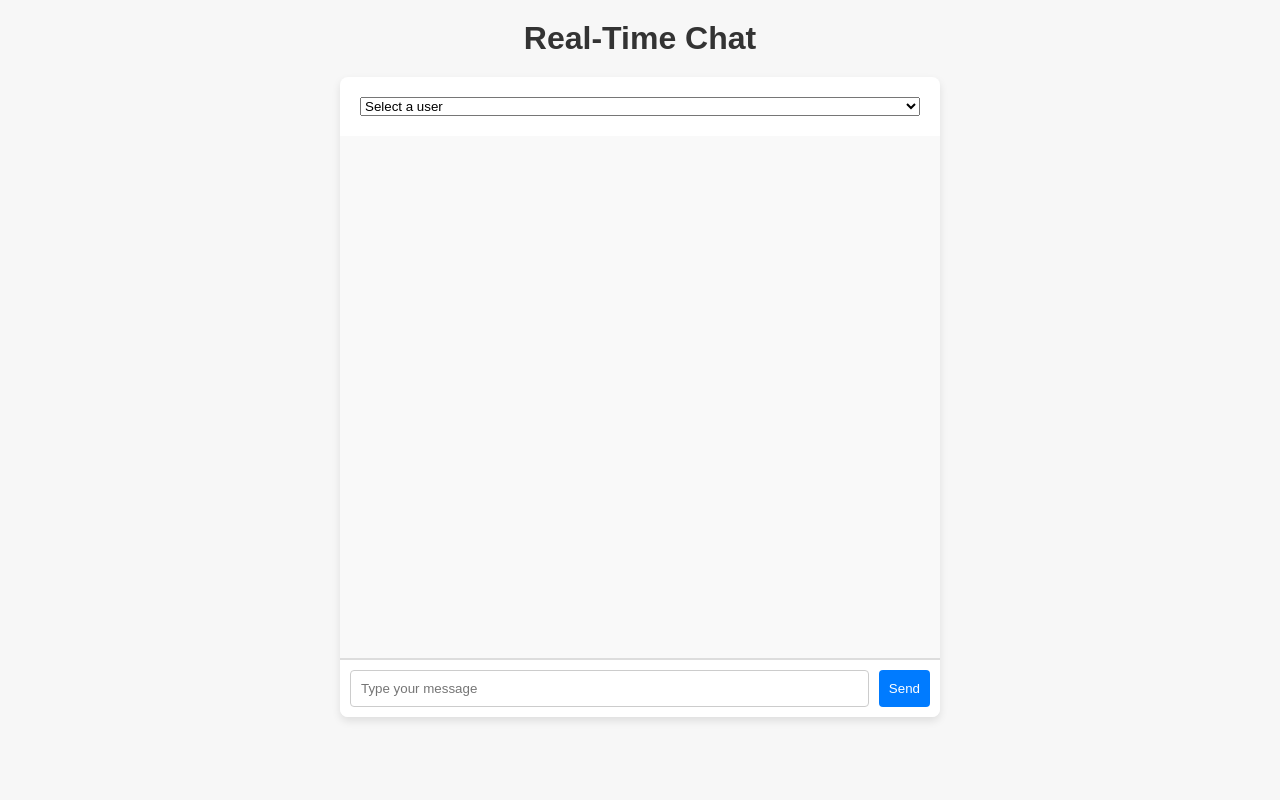
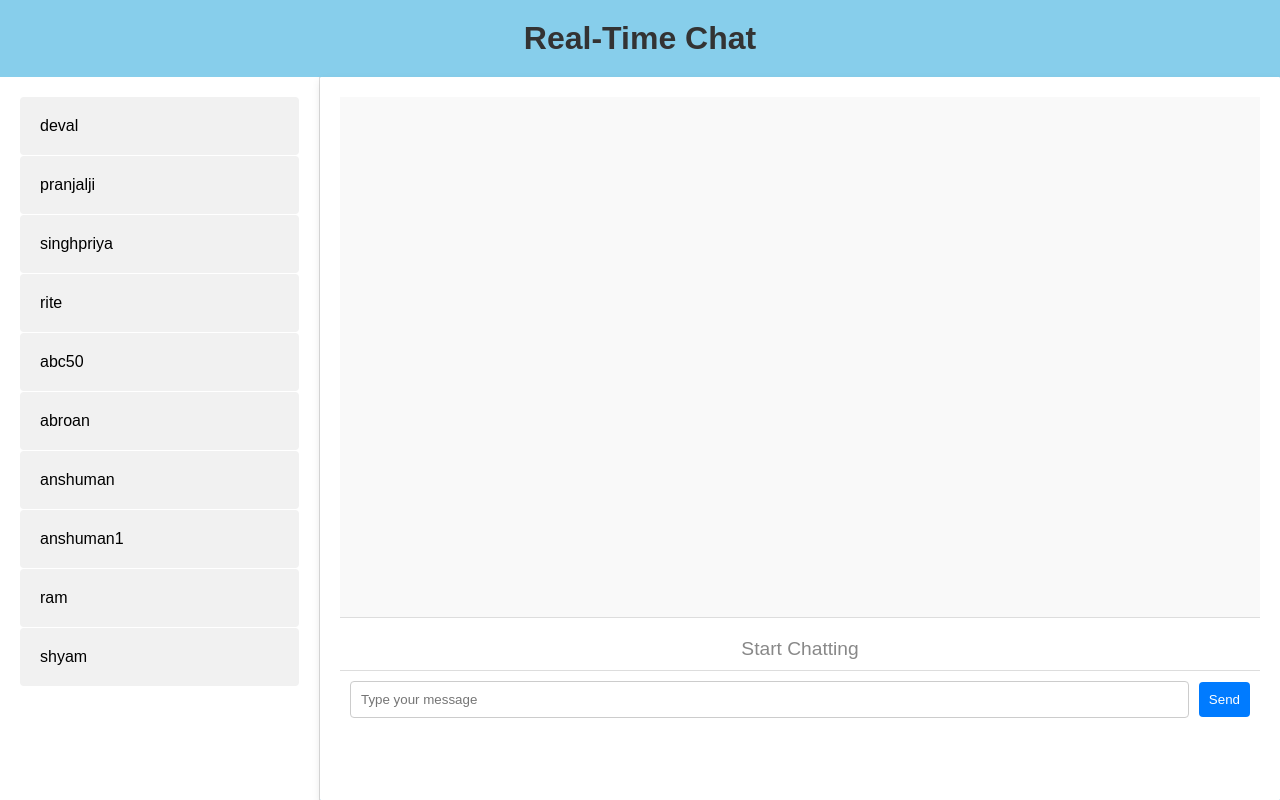
Before and after one commit to Rohit-Yadav123/chatapp, a Django app: page /chat in a window 1280 px wide. Run offline with Django 3.2, Linux system fonts and the light colour scheme; a user stored in the database is signed in; data comes from the database, SQL or seed files in the repository.

Commit message:
updated the ui of the chat page

```diff
--- a/task/settings.py
+++ b/task/settings.py
@@ -114,7 +114,7 @@ TEMPLATES = [
 ]
 
 WSGI_APPLICATION = 'task.wsgi.application'
-
+LOGIN_REDIRECT_URL = 'chat'
 
 # Database
 # https://docs.djangoproject.com/en/2.1/ref/settings/#databases
--- a/task/views.py
+++ b/task/views.py
@@ -24,7 +24,7 @@ def login(request):
 
         if user is not None:
             auth.login(request,user)
-            return redirect("/")
+            return redirect("/chat")
         else:
             messages.info(request,"invalid credential")
             return redirect("login")
--- a/templates/chat.html
+++ b/templates/chat.html
@@ -7,27 +7,76 @@
     <style>
         body {
             font-family: Arial, sans-serif;
-            background-color: #f7f7f7;
+            background-color: skyblue;
             margin: 0;
             padding: 0;
+            display: flex;
+            flex-direction: column;
+            height: 100vh;
         }
 
+        /* Header */
         h1 {
             text-align: center;
             margin: 20px 0;
             color: #333;
         }
 
+        /* Container for user list and chat area */
         #chat-container {
             display: flex;
+            width: 100%;
+            flex: 1;
+        }
+
+        /* User list section */
+        #users-section {
+            width: 25%;
+            background-color: #fff;
+            border-right: 1px solid #ddd;
+            padding: 20px;
+            box-sizing: border-box;
+            overflow-y: auto;
+        }
+
+        #users-section ul {
+            list-style: none;
+            padding: 0;
+            margin: 0;
+        }
+
+        #users-section ul li {
+            padding: 20px;
+            background-color: #f1f1f1;
+            margin-bottom: 1px;
+            border-radius: 4px;
+            cursor: pointer;
+        }
+
+        #users-section ul li:hover {
+            background-color: #007bff;
+            color: white;
+        }
+
+        /* Chat area section */
+        #chat-section {
+            flex: 1;
+            display: flex;
             flex-direction: column;
-            height: 80vh;
-            max-width: 600px;
-            margin: 0 auto;
+            padding: 20px;
             background-color: white;
-            border-radius: 8px;
+            border-radius: 1px;
             box-shadow: 0 4px 8px rgba(0, 0, 0, 0.1);
             overflow: hidden;
+        }
+
+        /* User's name in the chat section */
+        #chat-header {
+            font-size: 1.5em;
+            font-weight: bold;
+            color: #333;
+            margin-bottom: 20px;
+            display: none; /* Initially hidden */
         }
 
         #messages {
@@ -37,7 +86,8 @@
             background-color: #f9f9f9;
             border-bottom: 1px solid #ddd;
             display: flex;
-            flex-direction: column;  /* Latest messages at the bottom */
+            flex-direction: column;
+            max-height: 60vh;
         }
 
         #messages .message {
@@ -50,13 +100,13 @@
 
         .sent {
             background-color: #e1ffc7;
-            align-self: flex-end;  /* Align to the right */
+            align-self: flex-end;
             text-align: right;
         }
 
         .received {
             background-color: #f1f1f1;
-            align-self: flex-start;  /* Align to the left */
+            align-self: flex-start;
             text-align: left;
         }
 
@@ -66,15 +116,22 @@
             margin-top: 5px;
         }
 
-        #users {
-            margin: 20px;
+        #loading {
+            text-align: center;
+            font-size: 1.2em;
+            color: #007bff;
         }
 
+        /* Message input form */
         #message-form {
-            display: flex;
             padding: 10px;
             border-top: 1px solid #ddd;
             background-color: #fff;
+            flex-shrink: 0;
+            display: none; /* Initially hidden */
+            align-items: center;
+            margin-top: 10px;
+            display: flex;
         }
 
         #message-input {
@@ -98,21 +155,37 @@
             background-color: #0056b3;
         }
 
-        #loading {
+        /* Start Chatting Text */
+        #start-chatting {
             text-align: center;
             font-size: 1.2em;
-            color: #007bff;
+            color: #888;
+            margin-top: 20px;
+            display: block; /* Show initially */
         }
+
     </style>
 </head>
 <body>
 
+    <!-- Header Section -->
     <h1>Real-Time Chat</h1>
 
+    <!-- Main Content Container -->
     <div id="chat-container">
-        <select id="users">
+        <!-- Users List Section -->
+        <div id="users-section">
+            <ul id="user-list">
                 <!-- Users will be populated here -->
-        </select>
+            </ul>
+        </div>
+
+        <!-- Chat Area Section -->
+        <div id="chat-section">
+            <!-- Chat header showing the selected user's name -->
+            <div id="chat-header">
+                C<span id="selected-user-name"></span>
+            </div>
 
             <div id="messages">
                 <!-- Messages will be shown here -->
@@ -120,57 +193,63 @@
 
             <div id="loading" style="display:none;">Loading previous messages...</div>
 
+            <div id="start-chatting">
+                Start Chatting
+            </div>
+
             <form id="message-form">
                 <input type="text" id="message-input" placeholder="Type your message" autocomplete="off">
                 <button type="submit">Send</button>
             </form>
         </div>
+    </div>
 
     <script>
-        // Pass the logged-in user's username from Django to JavaScript
         const currentUser = "{{ user.username }}";  // Replace with the actual Django template variable
+        let chatSocket = null;
+        let selectedRecipientId = null;
+        let selectedRecipientName = ""; // Store the selected recipient's name
 
-        let chatSocket = null;
-
-        // Fetch the list of users
+        // Fetch the list of users and display them as clickable items
         async function fetchUsers() {
             const response = await fetch('/messaging/api/users/');
             const data = await response.json();
-            const select = document.getElementById("users");
+            const userList = document.getElementById("user-list");
 
+            // Clear the user list first
+            userList.innerHTML = '';
 
-            // Add a default option as the first element
-            const defaultOption = document.createElement("option");
-            defaultOption.value = "";  // Empty value to signify no selection
-            defaultOption.textContent = "Select a user";
-            select.appendChild(defaultOption);
-
+            // Populate the user list with clickable names
             data.users.forEach(user => {
-                const option = document.createElement("option");
-                option.value = user.id; // Use user.id instead of username
-                option.textContent = user.username;
-                select.appendChild(option);
+                const listItem = document.createElement("li");
+                listItem.textContent = user.username;
+                listItem.dataset.userId = user.id; // Store the user ID as a data attribute
+                listItem.addEventListener("click", function() {
+                    selectUser(user.id, user.username); // When a user is clicked, select it
+                });
+                userList.appendChild(listItem);
             });
         }
 
         fetchUsers();
 
-        // Open WebSocket connection when a user is selected
-        document.getElementById("users").addEventListener("change", async function() {
-            const recipientId = this.value; // Get the selected recipient's ID
-            console.log("Recipient ID selected:", recipientId);
+        // Function to handle user selection and fetch messages
+        async function selectUser(recipientId, recipientName) {
+            selectedRecipientId = recipientId; // Store the selected user ID
+            selectedRecipientName = recipientName; // Store the selected user's name
+            document.getElementById("chat-header").style.display = "block"; // Show the chat header
+            document.getElementById("selected-user-name").textContent = recipientName; // Display recipient's name in chat header
+            document.getElementById("start-chatting").style.display = "none"; // Hide "Start Chatting" text
+            document.getElementById("message-form").style.display = "flex"; // Show the message input form
+            document.getElementById("loading").style.display = "block"; // Show loading indicator
 
-            if (recipientId) {
-                // Show loading indicator while fetching historical messages
-                document.getElementById("loading").style.display = "block";
-
-                // Fetch previous messages from the API only when recipient is changed or on page load
+            // Fetch previous messages for the selected user
             const response = await fetch(`/messaging/api/messages/${recipientId}/`);
             const data = await response.json();
             const messagesDiv = document.getElementById("messages");
             messagesDiv.innerHTML = ''; // Clear previous messages
 
-                // Display messages from the API (this should be the historical messages)
+            // Display messages from the API
             if (data.messages) {
                 data.messages.forEach(message => {
                     const sender = message.sender === currentUser ? "You" : message.sender;
@@ -187,12 +266,11 @@
 
             scrollToBottom();
 
-                // Hide loading indicator after messages are loaded
-                document.getElementById("loading").style.display = "none";
+            document.getElementById("loading").style.display = "none"; // Hide loading indicator
 
             // Open WebSocket connection to send new messages
             if (chatSocket) {
-                    chatSocket.close();  // Close any existing connection to the same recipient
+                chatSocket.close();  // Close any existing connection
             }
 
             chatSocket = new WebSocket(`ws://${window.location.host}/ws/chat/${recipientId}/`);
@@ -200,8 +278,6 @@
             // Handle incoming messages via WebSocket
             chatSocket.onmessage = function(e) {
                 const data = JSON.parse(e.data);
-
-                    // Check if the message is from the logged-in user
                 const messageElem = document.createElement("div");
                 const sender = data.sender === currentUser ? "You" : data.sender;
                 messageElem.classList.add('message', data.sender === currentUser ? 'sent' : 'received');
@@ -211,32 +287,25 @@
                     <span class="timestamp">${new Date().toLocaleString()}</span>
                 `;
                 document.getElementById("messages").appendChild(messageElem);
-
-                    // Scroll to the bottom to display the latest message
                 scrollToBottom();
             };
 
-                // Handle WebSocket closure
             chatSocket.onclose = function() {
                 console.log("Chat connection closed");
             };
         }
-        });
 
         // Send message via WebSocket when the form is submitted
         document.getElementById("message-form").onsubmit = function(e) {
             e.preventDefault();
             const message = document.getElementById("message-input").value;
-            const recipientId = document.getElementById("users").value;
 
-            if (chatSocket && message && recipientId) {
-                // Send the message over WebSocket (Do NOT call API here)
+            if (chatSocket && message && selectedRecipientId) {
                 chatSocket.send(JSON.stringify({
                     message: message,
-                    recipient_id: recipientId
+                    recipient_id: selectedRecipientId
                 }));
 
-                // Clear the input field
                 document.getElementById("message-input").value = '';
                 scrollToBottom();  // Scroll to the bottom to show the latest message
             }
@@ -248,5 +317,6 @@
             messagesDiv.scrollTop = messagesDiv.scrollHeight;
         }
     </script>
+
 </body>
 </html>
```
Lines whose indentation alone changed are shown as unchanged.
